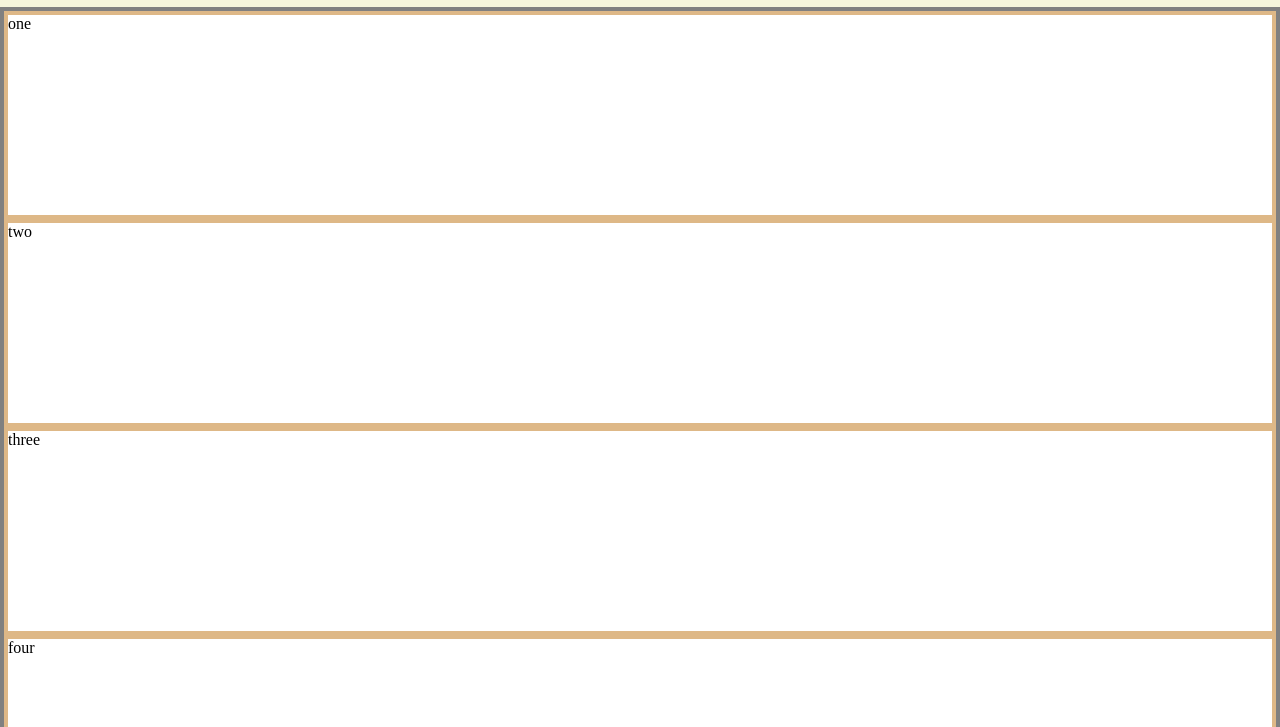
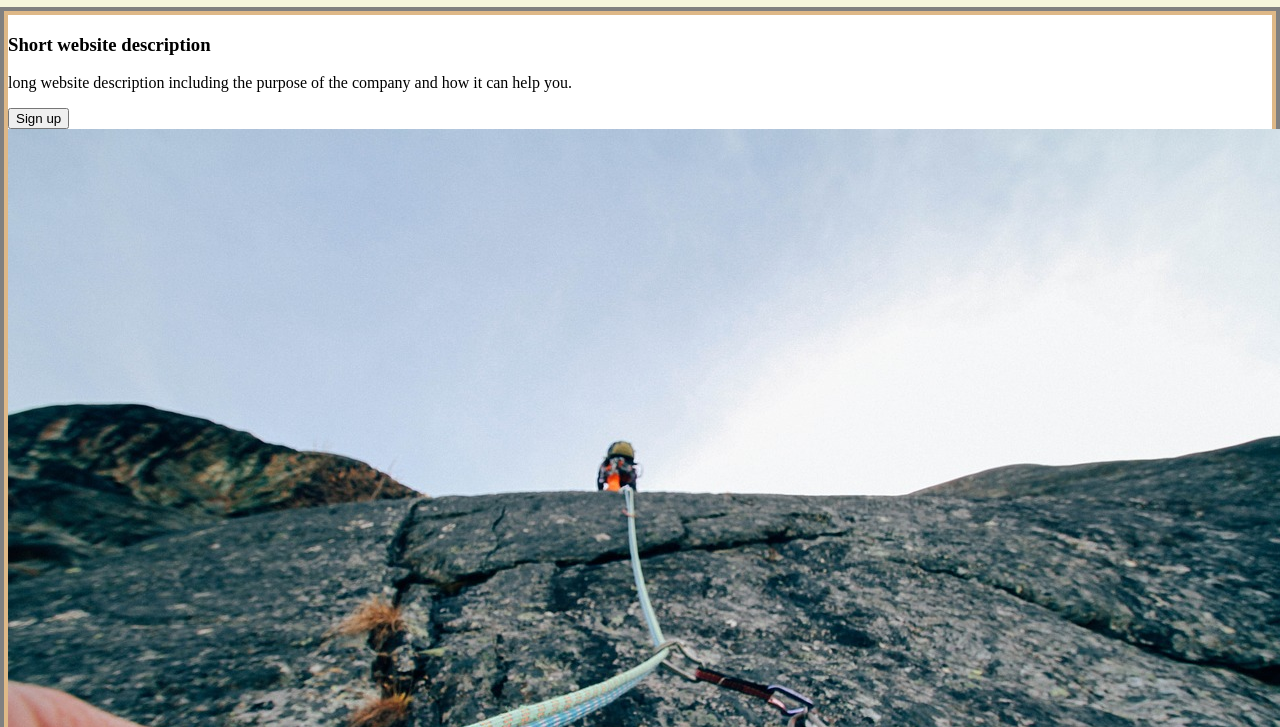
Before and after one commit to hamza-m1/odin-landing-page-draft, a plain HTML site: page index.html in a window 1280 px wide. Shown: the part 73-800 px from the top of the page. Drawn offline with Linux system fonts and the light colour scheme.

Commit message:
Add panel one content

```diff
--- a/index.html
+++ b/index.html
@@ -19,7 +19,23 @@
       </ul>
     </header>
     <div class="content-body">
-      <main class="panel panel-one">one</main>
+      <main class="panel panel-one">
+        <div class="panel-one-left">
+          <h3>Short website description</h3>
+          <p>
+            long website description including the purpose of the company and
+            how it can help you.
+          </p>
+          <button>Sign up</button>
+        </div>
+        <div class="panel-one-right">
+          <img
+            src="./img/rock-climbing-one.jpg"
+            alt="rock climbing"
+            class="panel-one-image"
+          />
+        </div>
+      </main>
       <div class="panel panel-two">two</div>
       <div class="panel panel-three">three</div>
       <div class="panel panel-four">four</div>
```
Also changed, not shown: img/rock-climbing-one.jpg (added).
